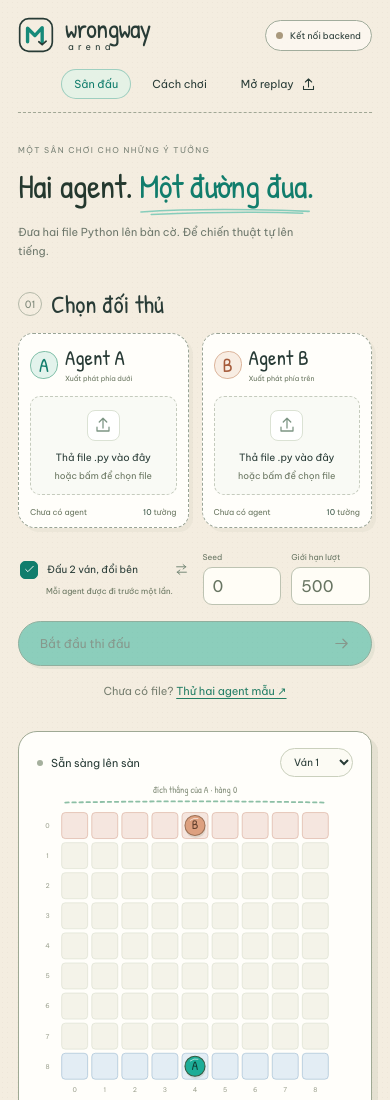
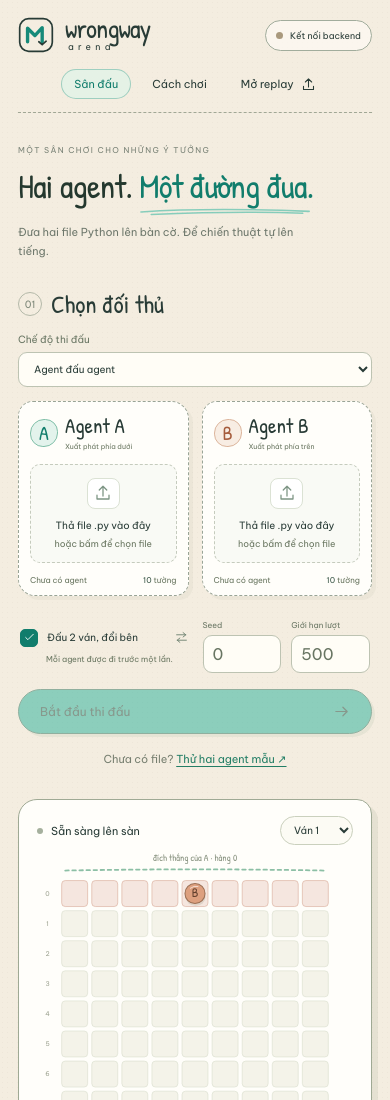
Before and after one commit to vukiet19/wrongway_arena, a website built with Vite: page index.html in a window 390 px wide. Shown: the top 1100 px of the page. Built offline with nearby package versions, Linux system fonts and the light colour scheme; files whose address does not match are found by name.

Commit message:
feat(ui): add human match setup

```diff
--- a/src/main.ts
+++ b/src/main.ts
@@ -15,6 +15,7 @@ import {
   parseReplay,
   scores,
   type Event,
+  type HumanTurnEvent,
   type Round,
 } from './model';
 
@@ -49,6 +50,7 @@ q('#app').innerHTML = `
     <section class="workspace" aria-label="Sân đấu agent">
       <aside class="setup-column">
         <div class="section-heading"><span class="section-number">01</span><h2>Chọn đối thủ</h2></div>
+        <label class="mode-setting" for="mode">Chế độ thi đấu<select id="mode"><option value="agent-vs-agent">Agent đấu agent</option><option value="human-vs-agent">Bạn đấu agent</option></select></label>
         <div class="agent-uploads">${[0, 1]
           .map(
             (i) => `
@@ -60,7 +62,7 @@ q('#app').innerHTML = `
           )
           .join('')}
         </div>
-        <div class="match-settings"><label class="paired-label"><input type="checkbox" id="paired" checked><span class="checkbox-mark">${icon('check')}</span><span>Đấu 2 ván, đổi bên</span>${icon('swap')}</label><p>Mỗi agent được đi trước một lần.</p><div class="small-fields"><label>Seed<input id="seed" type="number" min="0" max="2147483647" value="0"></label><label>Giới hạn lượt<input id="max-turns" type="number" min="2" max="500" value="500"></label></div></div>
+        <div class="match-settings"><label class="paired-label" id="paired-option"><input type="checkbox" id="paired" checked><span class="checkbox-mark">${icon('check')}</span><span>Đấu 2 ván, đổi bên</span>${icon('swap')}</label><p id="paired-note">Mỗi agent được đi trước một lần.</p><label class="human-side-setting" id="human-side-setting" hidden for="human-side">Bạn chơi phía<select id="human-side"><option value="0">Dưới · xuất phát hàng cuối</option><option value="1">Trên · xuất phát hàng đầu</option></select></label><div class="small-fields"><label>Seed<input id="seed" type="number" min="0" max="2147483647" value="0"></label><label>Giới hạn lượt<input id="max-turns" type="number" min="2" max="500" value="500"></label></div></div>
         <button id="start" class="button primary start-button" disabled>Bắt đầu thi đấu ${icon('arrow')}</button>
         <button id="demo" class="demo-button">Chưa có file? <span>Thử hai agent mẫu ↗</span></button>
         <p class="local-note">${icon('link')} Python chạy trên máy bạn.<br>Chỉ dùng những file bạn tin cậy.</p>
@@ -91,6 +93,7 @@ let session = '',
   selectedRound = 0,
   cursor = 0;
 let seriesTotal = 0;
+let humanPrompt: HumanTurnEvent | null = null;
 let timer: ReturnType<typeof setTimeout> | undefined;
 const placeholder: Round = {
   players: [
@@ -101,6 +104,10 @@ const placeholder: Round = {
   initial: initialState(),
   turns: [],
 };
+
+function humanMode() {
+  return q<HTMLSelectElement>('#mode').value === 'human-vs-agent';
+}
 
 function notify(message: string) {
   q('#notice-text').textContent = message;
@@ -122,9 +129,15 @@ function render() {
   const round = rounds[selectedRound] ?? placeholder;
   const state = cursor ? (round.turns[cursor - 1]?.state ?? round.initial) : round.initial;
   q('#board').innerHTML = boardSVG(state, round, round.turns[cursor - 1]);
+  const isHumanMode = humanMode();
+  q('#upload-1').toggleAttribute('hidden', isHumanMode);
+  q('#paired-option').toggleAttribute('hidden', isHumanMode);
+  q('#paired-note').toggleAttribute('hidden', isHumanMode);
+  q('#human-side-setting').toggleAttribute('hidden', !isHumanMode);
   q('#connection').classList.toggle('connected', connected);
   q('#connection-label').textContent = connected ? 'Backend đã kết nối' : 'Kết nối backend';
-  q<HTMLButtonElement>('#start').disabled = !connected || files.some((f) => !f) || creating;
+  q<HTMLButtonElement>('#start').disabled =
+    !connected || !files[0] || (!isHumanMode && !files[1]) || creating;
   q('#start').innerHTML = creating
     ? 'Đang chuẩn bị…'
     : `${session ? 'Tạo trận mới' : 'Bắt đầu thi đấu'} ${icon('arrow')}`;
@@ -160,6 +173,8 @@ function render() {
     : 'Chưa có ván hoàn thành';
   q('#board-status').textContent = busy
     ? 'Agent đang suy nghĩ…'
+    : humanPrompt && sessionStatus === 'waiting_human'
+      ? 'Lượt của bạn'
       : !rounds.length
         ? 'Sẵn sàng lên sàn'
         : cursor < round.turns.length
@@ -203,6 +218,8 @@ function render() {
       ? round.summary.winner === null
         ? 'Một ván hòa. Hai chiến thuật, chưa bên nào nhường bước.'
         : `${round.players[round.summary.winner].name} thắng ván ${selectedRound + 1}!`
+      : humanPrompt && sessionStatus === 'waiting_human'
+        ? 'Đến lượt bạn. Chọn nước đi trên bàn cờ.'
         : rounds.length
           ? 'Xem từng nước đi. Tìm điều khiến chiến thuật khác biệt.'
           : 'Chọn hai đối thủ, rồi bắt đầu câu chuyện của chúng.';
@@ -249,10 +266,14 @@ function apply(events: Event[]) {
       };
       selectedRound = event.round;
       cursor = 0;
+      humanPrompt = null;
     } else if (event.type === 'turn') {
       rounds[event.round].turns.push(event.record);
       selectedRound = event.round;
       cursor = rounds[event.round].turns.length;
+      humanPrompt = null;
+    } else if (event.type === 'human_turn') {
+      humanPrompt = event;
     } else if (event.type === 'round_end') rounds[event.round].summary = event.summary;
   }
 }
@@ -321,7 +342,7 @@ function selectFile(index: number, file?: File) {
   render();
 }
 async function start() {
-  if (!connected || files.some((file) => !file)) {
+  if (!connected || !files[0] || (!humanMode() && !files[1])) {
     q<HTMLDialogElement>('#connection-dialog').showModal();
     return;
   }
@@ -345,8 +366,12 @@ async function start() {
     if (session) await api.request(`/sessions/${session}`, 'DELETE').catch(() => {});
     const form = new FormData();
     form.set('agent_a', files[0]!);
+    form.set('mode', humanMode() ? 'human-vs-agent' : 'agent-vs-agent');
+    if (humanMode()) form.set('human_side', q<HTMLSelectElement>('#human-side').value);
+    else {
       form.set('agent_b', files[1]!);
       form.set('rounds', q<HTMLInputElement>('#paired').checked ? '2' : '1');
+    }
     form.set('seed', String(seed));
     form.set('max_turns', String(maxTurns));
     const batch = await api.request<Batch>('/sessions', 'POST', form);
@@ -359,7 +384,7 @@ async function start() {
     sessionStorage.setItem('wrongway-session', session);
     apply(batch.events);
     q('#notice').hidden = true;
-    playing = true;
+    playing = !humanMode();
   } catch (error) {
     notify(message(error));
   } finally {
@@ -440,6 +465,7 @@ for (const index of [0, 1]) {
   });
 }
 q('#start').addEventListener('click', () => void start());
+q<HTMLSelectElement>('#mode').addEventListener('change', render);
 q('#demo').addEventListener('click', async () => {
   try {
     for (const [index, name] of ['runner.py', 'barricade.py'].entries()) {
--- a/src/model.ts
+++ b/src/model.ts
@@ -16,6 +16,7 @@ export interface Player {
   id: number;
   name: string;
   agent?: number;
+  kind?: 'human' | 'agent';
 }
 export interface Turn {
   turn: number;
@@ -50,6 +51,14 @@ export interface Round {
   summary?: Summary;
   imported?: Replay;
 }
+export interface HumanTurnEvent {
+  type: 'human_turn';
+  round: number;
+  state_turn: number;
+  state: State;
+  legal_moves: Cell[];
+  legal_walls: { orientation: 'H' | 'V'; row: number; col: number }[];
+}
 export type Event =
   | {
       type: 'round_start';
@@ -59,6 +68,8 @@ export type Event =
       initial_state: State;
     }
   | { type: 'turn'; round: number; record: Turn }
+  | HumanTurnEvent
+  | { type: 'action_rejected'; state_turn: number; reason: string }
   | { type: 'round_end'; round: number; summary: Summary }
   | { type: 'complete' | 'stopped' | 'failed'; message?: string };
 
--- a/src/style.css
+++ b/src/style.css
@@ -389,6 +389,28 @@ h1 svg {
 .match-settings {
   padding: 5px 2px 20px;
 }
+.mode-setting,
+.human-side-setting {
+  display: block;
+  color: #687562;
+  font-size: 10px;
+  margin: 0 0 14px;
+}
+.mode-setting select,
+.human-side-setting select {
+  display: block;
+  width: 100%;
+  margin-top: 6px;
+  padding: 9px 11px;
+  border: 1px solid #bdc3b2;
+  border-radius: 9px;
+  color: var(--ink);
+  background: #fffdf6;
+  font: 12px var(--body);
+}
+.human-side-setting {
+  margin: 10px 0 18px;
+}
 .paired-label {
   display: flex;
   align-items: center;
```
Also changed, not shown: tests/e2e/human.spec.ts (added, +33 -0 lines). Lines whose indentation alone changed are shown as unchanged.
